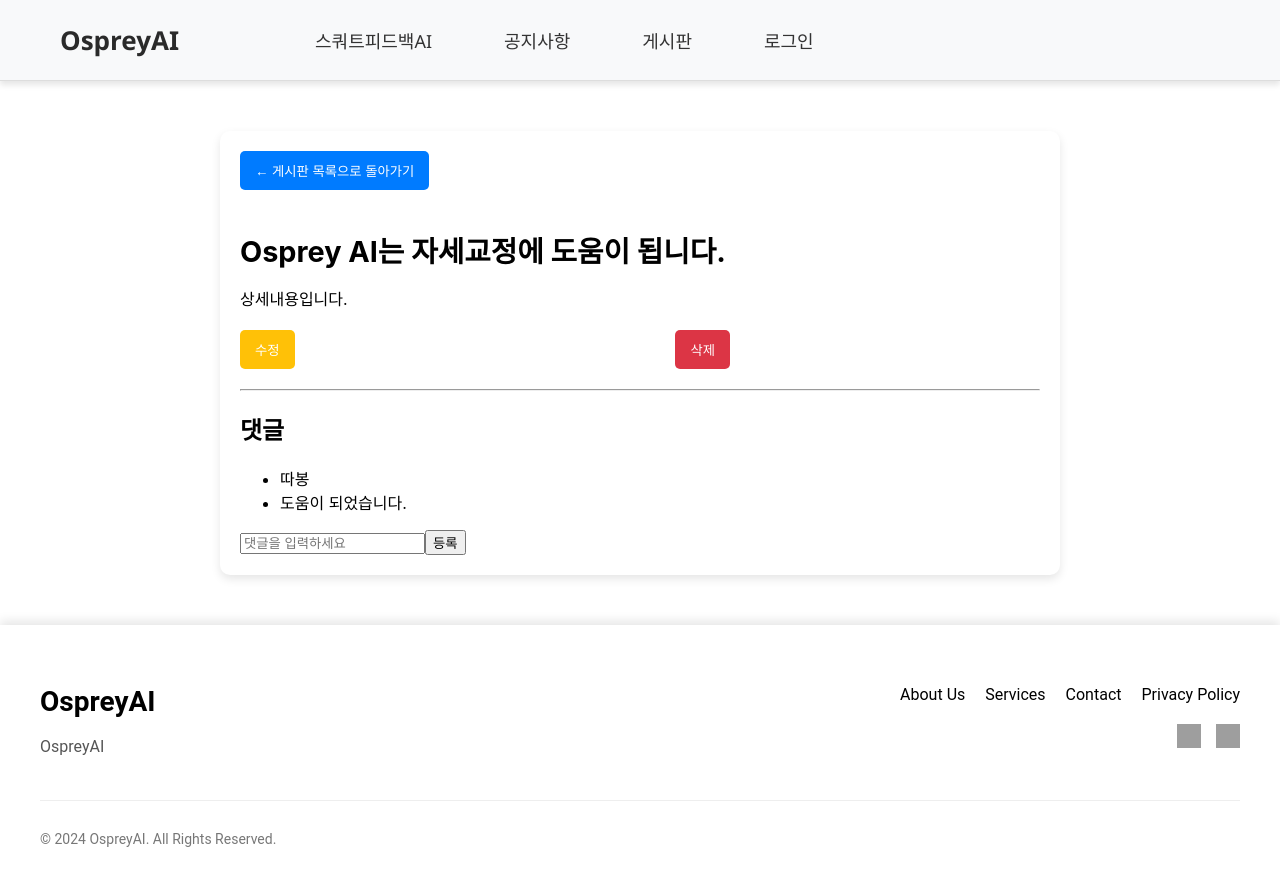
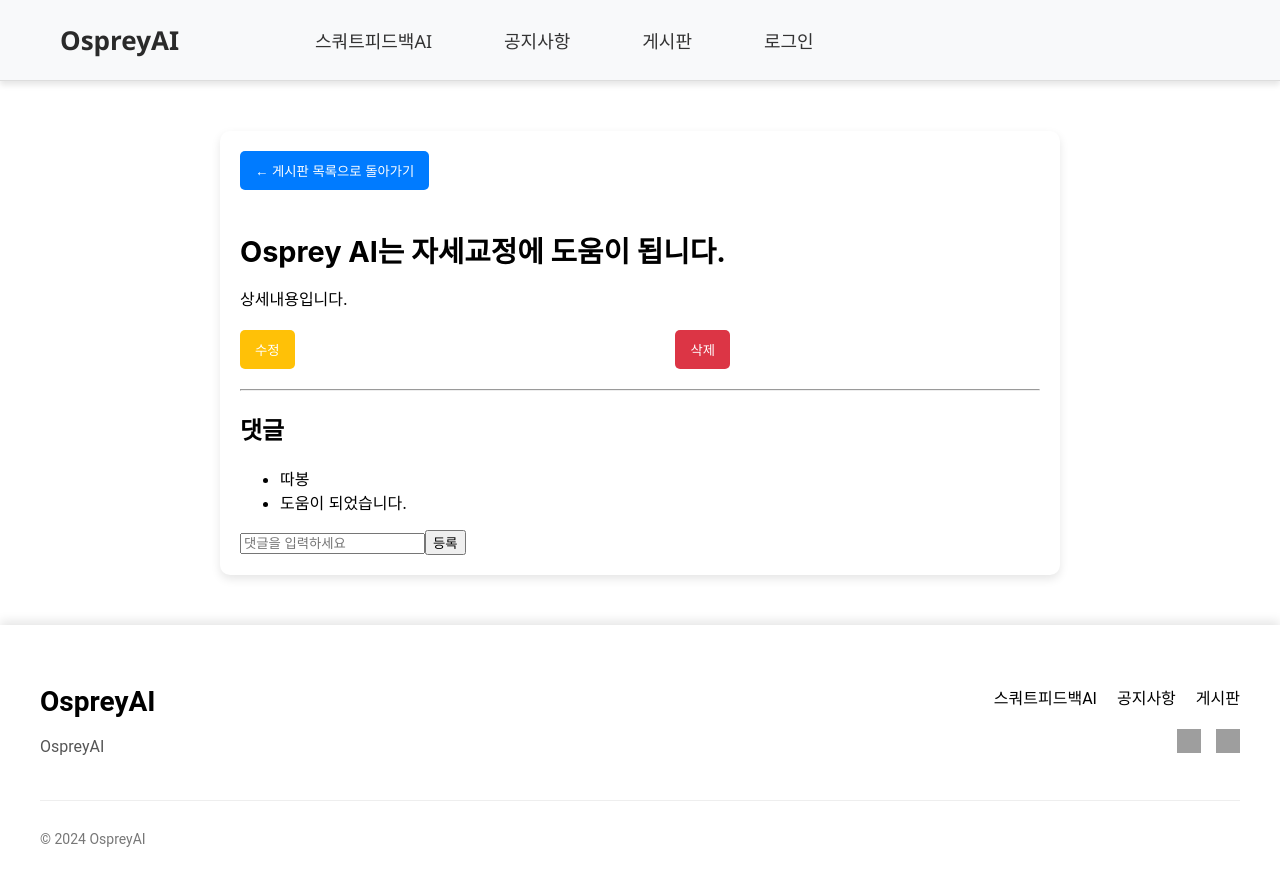
Before and after one commit to eunjiAi/OspreyAi, a React (Create React App) app in the folder client/: page /Board/1 in a window 1280 px wide. Shown: the top 886 px of the page. Built offline with nearby package versions, Linux system fonts and the light colour scheme; grey boxes are pictures that could not be loaded.

Commit message:
Update Footer.js

```diff
--- a/client/src/common/Footer/Footer.js
+++ b/client/src/common/Footer/Footer.js
@@ -15,14 +15,13 @@ function Footer() {
         </div>
         <div className="footer-right">
           <div className="footer-links">
-            <a href="/about" className="footer-link">About Us</a>
-            <a href="/services" className="footer-link">Services</a>
-            <a href="/contact" className="footer-link">Contact</a>
-            <a href="/privacy" className="footer-link">Privacy Policy</a>
+            <a href="/about" className="footer-link">스쿼트피드백AI</a>
+            <a href="/services" className="footer-link">공지사항</a>
+            <a href="/contact" className="footer-link">게시판</a>
           </div>
           <div className="footer-socials">
             <a href="https://twitter.com" className="footer-social-link" aria-label="Twitter">
-              <img src="path/to/twitter-icon.png" alt="Twitter" />
+              <img src="path/to/twitter-icon.png" alt="Instagram" />
             </a>
             <a href="https://facebook.com" className="footer-social-link" aria-label="Facebook">
               <img src="path/to/facebook-icon.png" alt="Facebook" />
@@ -32,7 +31,7 @@ function Footer() {
         </div>
       </div>
       <div className="footer-bottom">
-        &copy; 2024 OspreyAI. All Rights Reserved.
+        &copy; 2024 OspreyAI
       </div>
     </footer>
   );
```
